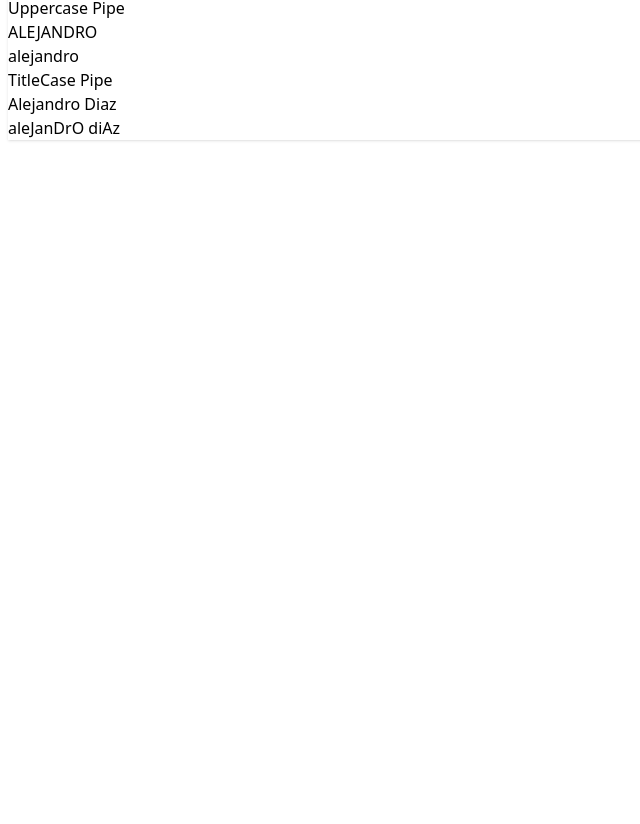
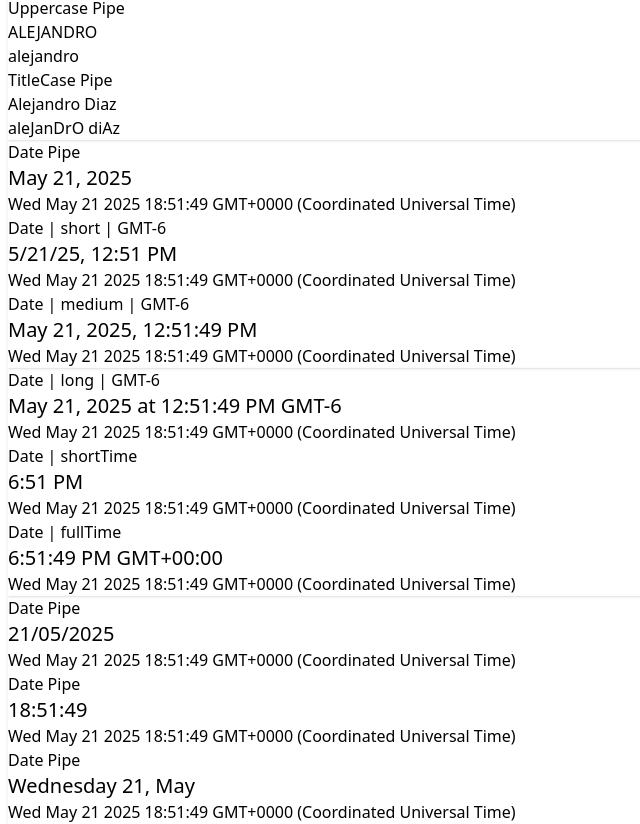
Before and after one commit to ZAIDomy/pipes_app, an Angular app: page /basic in a window 1280 px wide. Shown: the part 256-1080 px from the top of the page, without its empty margins (0-640 px from the left). Before the commit the page ends 800 px from the top, so only its background shows below. Built offline with nearby package versions, Linux system fonts and the light colour scheme.

Commit message:
date pipe

```diff
--- a/src/app/pages/basic-page/basic-page.component.html
+++ b/src/app/pages/basic-page/basic-page.component.html
@@ -24,3 +24,75 @@
     </div>
 
 </div>
+
+<div class="divider"></div>
+
+<div class="stats stats-vertical lg:stats-horizontal shadow w-full">
+
+  <div class="stat">
+    <div class="stat-title">Date Pipe</div>
+    <div class="stat-value text-xl ">{{customDate()|date}}</div>
+    <div class="stat-desc">{{customDate()}}</div>
+  </div>
+
+  <div class="stat">
+    <div class="stat-title">Date | short | GMT-6</div>
+    <div class="stat-value text-xl ">{{customDate()|date:'short':'GMT-6'}}</div>
+    <div class="stat-desc">{{customDate()}}</div>
+  </div>
+
+    <div class="stat">
+    <div class="stat-title">Date | medium | GMT-6</div>
+    <div class="stat-value text-xl">{{customDate()|date:'medium':'GMT-6'}}</div>
+    <div class="stat-desc">{{customDate()}}</div>
+  </div>
+
+</div>
+
+<div class="divider"></div>
+
+<div class="stats stats-vertical lg:stats-horizontal shadow w-full">
+
+  <div class="stat">
+    <div class="stat-title">Date | long | GMT-6</div>
+    <div class="stat-value text-xl ">{{customDate()|date:'long':'GMT-6'}}</div>
+    <div class="stat-desc">{{customDate()}}</div>
+  </div>
+
+  <div class="stat">
+    <div class="stat-title">Date | shortTime</div>
+    <div class="stat-value text-xl ">{{customDate()|date:'shortTime'}}</div>
+    <div class="stat-desc">{{customDate()}}</div>
+  </div>
+
+    <div class="stat">
+    <div class="stat-title">Date | fullTime</div>
+    <div class="stat-value text-xl">{{customDate()|date:'fullTime'}}</div>
+    <div class="stat-desc">{{customDate()}}</div>
+  </div>
+
+</div>
+
+<div class="divider"></div>
+
+<div class="stats stats-vertical lg:stats-horizontal shadow w-full">
+
+  <div class="stat">
+    <div class="stat-title">Date Pipe</div>
+    <div class="stat-value text-xl ">{{customDate()|date:'dd/MM/yyyy'}}</div>
+    <div class="stat-desc">{{customDate()}}</div>
+  </div>
+
+  <div class="stat">
+    <div class="stat-title">Date Pipe</div>
+    <div class="stat-value text-xl ">{{customDate()|date:'HH:mm:ss'}}</div>
+    <div class="stat-desc">{{customDate()}}</div>
+  </div>
+
+    <div class="stat">
+    <div class="stat-title">Date Pipe</div>
+    <div class="stat-value text-xl">{{customDate()|date:'EEEE d, MMMM'}}</div>
+    <div class="stat-desc">{{customDate()}}</div>
+  </div>
+
+</div>
--- a/src/app/pages/basic-page/basic-page.component.ts
+++ b/src/app/pages/basic-page/basic-page.component.ts
@@ -1,14 +1,22 @@
-import { LowerCasePipe, TitleCasePipe, UpperCasePipe } from '@angular/common';
-import { Component, signal } from '@angular/core';
+import { DatePipe, LowerCasePipe, TitleCasePipe, UpperCasePipe } from '@angular/common';
+import { Component, effect, signal } from '@angular/core';
 
 @Component({
   selector: 'app-basic-page',
   standalone: true,
-  imports: [LowerCasePipe,UpperCasePipe,TitleCasePipe],
+  imports: [LowerCasePipe,UpperCasePipe,TitleCasePipe,DatePipe],
   templateUrl: './basic-page.component.html',
 })
 export default class BasicPageComponent {
   nameLower = signal('alejandro');
   nameUpper = signal('ALEJANDRO');
   fullName = signal('aleJanDrO diAz');
+
+  customDate = signal(new Date() );
+
+  tickingDateEffect=effect(()=>{
+    const interval = setInterval(() => {
+      this.customDate.set(new Date())
+    }, 1000);
+  })
 }
```
